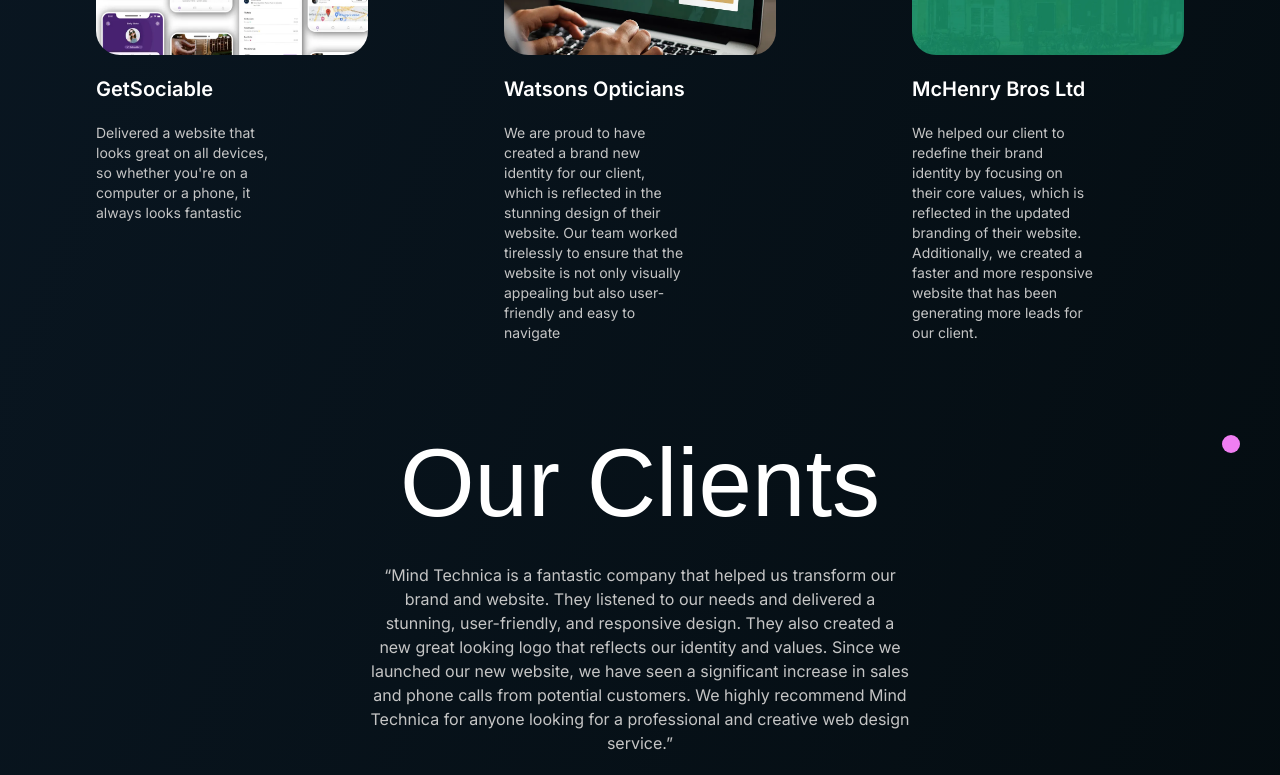
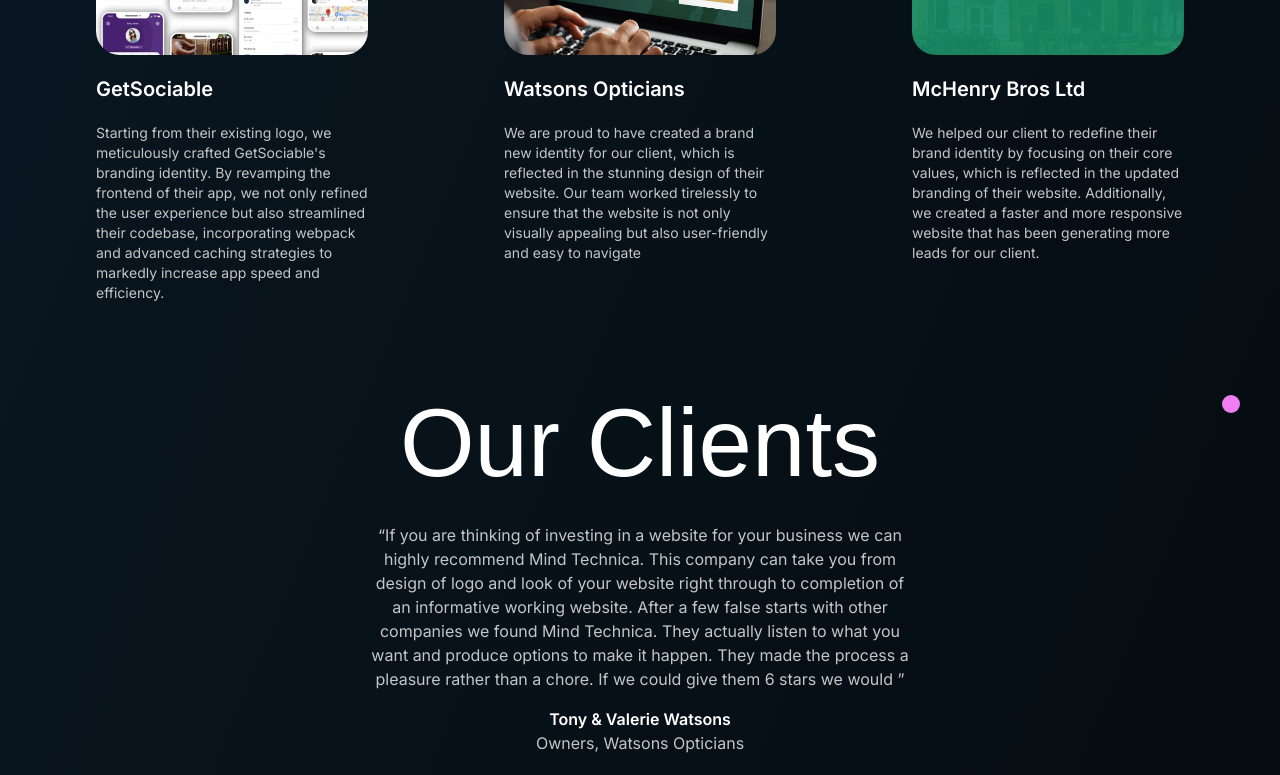
Before and after one commit to AGuerriere/mindtechnica, a Next.js app: page / in a window 1280 px wide. Shown: the part 3360-4135 px from the top of the page. Built offline with nearby package versions, Linux system fonts and the light colour scheme; a web font is replaced by a local one.

Commit message:
changed our work descriptions, changed the width of our work item on md screens, added a new review to our clients

```diff
--- a/src/components/OurClients.tsx
+++ b/src/components/OurClients.tsx
@@ -8,15 +8,23 @@
   subsets: ['latin'],
 })
 
-export default function OurClients(){
-  const [hidden, toggleHidden] = useState(1)
+export default function OurClients() {
+  const [hidden, toggleHidden] = useState(2)
 
-  function triggerToggle() {
-    const toggle = hidden === 1 ? 0 : 1;
+  function triggerToggleForward() {
+    // Assuming 'hidden' is available in the scope and is an integer.
+    const toggle = (hidden + 1) % 3;
+    toggleHidden(toggle);
+  }
+
+  function triggerToggleBackward() {
+    // Assuming 'hidden' is available in the scope and is an integer.
+    // If 'hidden' is 0, set it to 2. Otherwise, decrement by 1.
+    const toggle = (hidden - 1 + 3) % 3;
     toggleHidden(toggle);
   }
   return (
-    <div className="flex flex-col items-center pt-20 min-h-[35rem] md:min-h-[50rem]">
+    <div className="flex flex-col items-center pt-20 pb-20">
       <Image
         src="/images/smallcircle.svg"
         width={18}
@@ -25,15 +33,21 @@
         className="absolute right-20 md:right-10 -z-50"
       />
       <h2 className={`${bayon.className} pb-0 text-white text-4xl md:text-6xl lg:text-8xl min-w-fit pb-8`}>Our Clients</h2>
-      <div className={`${hidden === 1 ? 'hidden' : ''} flex flex-col items-center justify-center text-center`}>
+      <div className={`${hidden === 0 ? 'flex' : 'hidden'} flex-col items-center justify-center text-center`}>
         <p className="pb-4 w-full lg:w-1/2 text-xs md:text-base">“I had an amazing experience with MindTechnica! They are a fantastic web development agency that helped us take our tech startup off the ground quickly by building our branding and delivering an MVP quickly. Their team of experienced developers are skilled in web development, branding, and digital marketing. They delivered our project on time and within budget. I would highly recommend MindTechnica to anyone looking for a reliable web development agency that can help them take their business to the next level.”</p>
         <h5 className="text-white text-base font-semibold">Peter McCleery</h5>
         <p className="pb-7">CEO, GetSociable</p>
       </div>
-      <div className={`${hidden === 0 ? 'hidden' : ''} flex flex-col items-center justify-center text-center`}>
+      <div className={`${hidden === 1 ? 'flex' : 'hidden'} flex-col items-center justify-center text-center`}>
         <p className="pb-4 w-full lg:w-1/2 text-xs md:text-base">“Mind Technica is a fantastic company that helped us transform our brand and website. They listened to our needs and delivered a stunning, user-friendly, and responsive design. They also created a new great looking logo that reflects our identity and values. Since we launched our new website, we have seen a significant increase in sales and phone calls from potential customers. We highly recommend Mind Technica for anyone looking for a professional and creative web design service.”</p>
         <h5 className="text-white text-base font-semibold">Darren McHenry</h5>
         <p className="pb-7">Director, McHenry Bros Ltd</p>
+      </div>
+      <div className={`${hidden === 2 ? 'flex' : 'hidden'} flex-col items-center justify-center text-center`}>
+        <p className="pb-4 w-full lg:w-1/2 text-xs md:text-base">“If you are thinking of investing in a website for your business we can highly recommend Mind Technica. This company can take you from design of logo and look of your website right through to completion of an informative working website. After a few false starts with other companies we found Mind Technica. They actually listen to what you want and produce options to make it happen. They made the process a pleasure rather than a chore. If we could give them 6 stars we would
+          ”</p>
+        <h5 className="text-white text-base font-semibold">Tony & Valerie Watsons</h5>
+        <p className="pb-7">Owners, Watsons Opticians</p>
       </div>
       <div className="flex w-32 justify-evenly">
         <Image
@@ -48,14 +62,16 @@
           width={40}
           height={40}
           alt="Icon"
-        onClick={() => triggerToggle()}
+          onClick={() => triggerToggleForward()}
+          className="cursor-pointer"
         />
         <Image
           src="/images/right.svg"
           width={40}
           height={40}
           alt="Icon"
-        onClick={() => triggerToggle()}
+          onClick={() => triggerToggleBackward()}
+          className="cursor-pointer"
         />
       </div>
     </div>
--- a/src/components/OurWork.tsx
+++ b/src/components/OurWork.tsx
@@ -19,7 +19,7 @@
       <OurWorkItem
         image="/images/brand1.webp"
         brand="GetSociable"
-        description="Delivered a website that looks great on all devices, so whether you're on a computer or a phone, it always looks fantastic"
+        description="Starting from their existing logo, we meticulously crafted GetSociable's branding identity. By revamping the frontend of their app, we not only refined the user experience but also streamlined their codebase, incorporating webpack and advanced caching strategies to markedly increase app speed and efficiency."
         />
       <OurWorkItem
         image="/images/brand2.webp"
--- a/src/components/OurWorkItem.tsx
+++ b/src/components/OurWorkItem.tsx
@@ -8,7 +8,7 @@
 
 export default function OurWorkItem(props: propsType) {
   return (
-    <div className="flex flex-col items-start md:w-1/4 pb-3">
+    <div className="flex flex-col items-start md:w-2/6 lg:w-1/4 pb-3">
       <div className="h-auto w-full aspect-[4/3] relative p-5">
         <Image
           src={props.image}
@@ -19,7 +19,7 @@
         />
       </div>
         <h5 className="text-sm pb-5 pt-5 md:text-xl text-white font-semibold">{props.brand}</h5>
-        <p className="text-xs md:text-sm md:w-2/3">{props.description}</p>
+        <p className="text-xs md:text-sm">{props.description}</p>
     </div>
   )
 }
--- a/src/components/Services.tsx
+++ b/src/components/Services.tsx
@@ -28,15 +28,15 @@
       <section className="flex flex-col justify-center md:flex-row">
       <div className="md:w-2/6 mb-5">
         <ul className="leading-10 md:text-lg">
-          <li className={activeElement === 0 ? 'text-yellow' : '' } onClick={()=> updateContent(`Our team of experienced designers will work closely with you to create visually stunning and user-friendly websites that are tailored to your business needs. We’ll ensure that your website is not only aesthetically pleasing but also functional and easy to navigate. We’ll take care of everything from layout design to color schemes and typography.`, 0)}>Web Design</li>
-          <li className={activeElement === 1 ? 'text-yellow' : '' } onClick={()=> updateContent(`Our team of developers specializes in building high-performing web applications that are fast, reliable, and scalable. We use the latest technologies to ensure that your web app is optimized for performance and can handle heavy traffic without compromising on user experience.`, 1)}>High-Performance Web Apps</li>
-          <li className={activeElement === 2 ? 'text-yellow' : '' } onClick={()=> updateContent(`We develop cross-platform apps for iPhone iOS and Android devices that offer native-like experiences. Our PWAs are designed to work seamlessly across all devices and platforms, providing your users with a consistent experience. They can be installed on users’ devices, just like native apps, and offer offline functionality.`, 2)}>Progressive Web Apps - PWA</li>
-          <li className={activeElement === 3 ? 'text-yellow' : '' } onClick={()=> updateContent(`We help you build a strong brand identity that resonates with your target audience. Our digital marketing services include social media marketing, email marketing, content marketing, and more. We’ll work with you to create engaging content that drives traffic to your website and increases brand awareness.`, 3)}>Branding and Marketing</li>
-          <li className={activeElement === 4 ? 'text-yellow' : '' } onClick={()=> updateContent(`Our team of designers will create a unique and memorable logo that represents your brand’s values and personality. We’ll take into account your target audience and industry to design a logo that stands out from the competition.`, 4)}>Logo Design</li>
-          <li className={activeElement === 5 ? 'text-yellow' : '' } onClick={()=> updateContent(`We’ll help you improve your website’s visibility on search engines like Google, Bing, and Yahoo. Our SEO services include keyword research, on-page optimization, link building, and more. We’ll ensure that your website ranks higher in search engine results, driving organic traffic to your site.`, 5)}>SEO</li>
+          <li className={`${activeElement === 0 ? 'text-yellow' : '' } cursor-pointer`} onClick={()=> updateContent(`Our team of experienced designers will work closely with you to create visually stunning and user-friendly websites that are tailored to your business needs. We’ll ensure that your website is not only aesthetically pleasing but also functional and easy to navigate. We’ll take care of everything from layout design to color schemes and typography.`, 0)}>Web Design</li>
+          <li className={`${activeElement === 1 ? 'text-yellow' : '' } cursor-pointer`} onClick={()=> updateContent(`Our team of developers specializes in building high-performing web applications that are fast, reliable, and scalable. We use the latest technologies to ensure that your web app is optimized for performance and can handle heavy traffic without compromising on user experience.`, 1)}>High-Performance Web Apps</li>
+          <li className={`${activeElement === 2 ? 'text-yellow' : '' } cursor-pointer`} onClick={()=> updateContent(`We develop cross-platform apps for iPhone iOS and Android devices that offer native-like experiences. Our PWAs are designed to work seamlessly across all devices and platforms, providing your users with a consistent experience. They can be installed on users’ devices, just like native apps, and offer offline functionality.`, 2)}>Progressive Web Apps - PWA</li>
+          <li className={`${activeElement === 3 ? 'text-yellow' : '' } cursor-pointer`} onClick={()=> updateContent(`We help you build a strong brand identity that resonates with your target audience. Our digital marketing services include social media marketing, email marketing, content marketing, and more. We’ll work with you to create engaging content that drives traffic to your website and increases brand awareness.`, 3)}>Branding and Marketing</li>
+          <li className={`${activeElement === 4 ? 'text-yellow' : '' } cursor-pointer`} onClick={()=> updateContent(`Our team of designers will create a unique and memorable logo that represents your brand’s values and personality. We’ll take into account your target audience and industry to design a logo that stands out from the competition.`, 4)}>Logo Design</li>
+          <li className={`${activeElement === 5 ? 'text-yellow' : '' } cursor-pointer`} onClick={()=> updateContent(`We’ll help you improve your website’s visibility on search engines like Google, Bing, and Yahoo. Our SEO services include keyword research, on-page optimization, link building, and more. We’ll ensure that your website ranks higher in search engine results, driving organic traffic to your site.`, 5)}>SEO</li>
         </ul>
       </div>
-      <div className="w-fit h-52 text-xs height- md:text-base">{content}</div>
+      <div className="w-fit h-52 text-xs md:text-base">{content}</div>
     </section>
     </>
 
```
Lines whose indentation alone changed are shown as unchanged.
